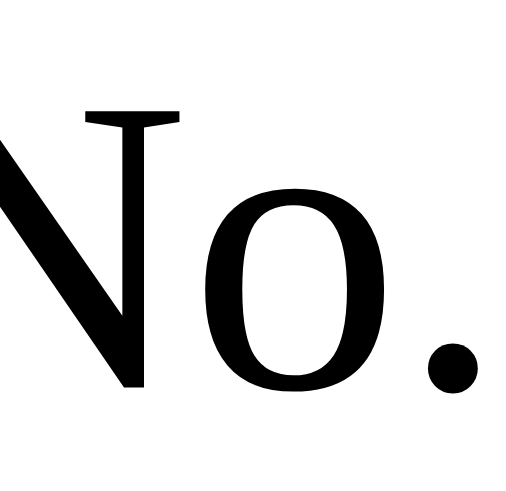
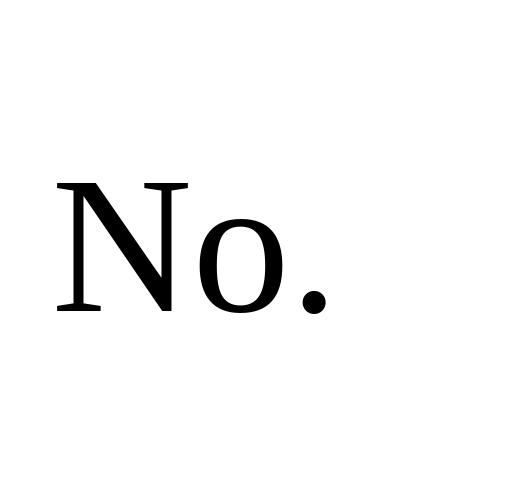
Before and after one commit to hansl/ismarsoutyet.com, a plain HTML site: page index.html in a window 390 px wide. Shown: the part 177-668 px from the top of the page, 506 px wide, since content can reach past the window. Drawn offline with Linux system fonts and the light colour scheme.

Commit message:
Fix view on mobile

```diff
--- a/index.html
+++ b/index.html
@@ -18,7 +18,7 @@
       top: 50%;
       -webkit-transform: translate(-50%, -50%);
       transform: translate(-50%, -50%);
-      font-size: 50vh;
+      font-size: min(50vw, 50vh);
     }
   </style>
 </head>
```
